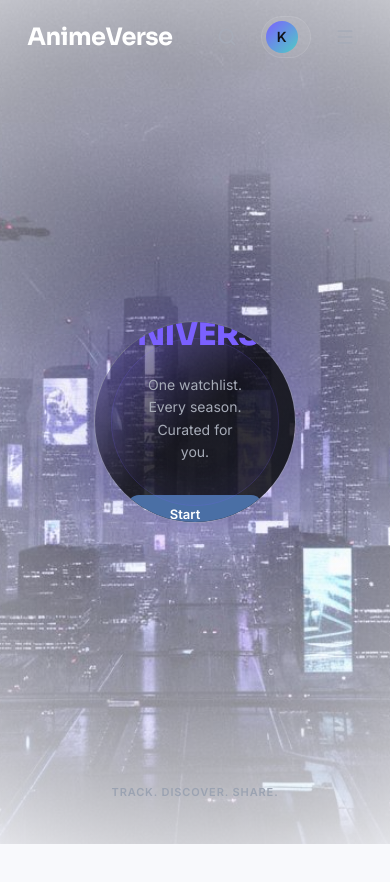
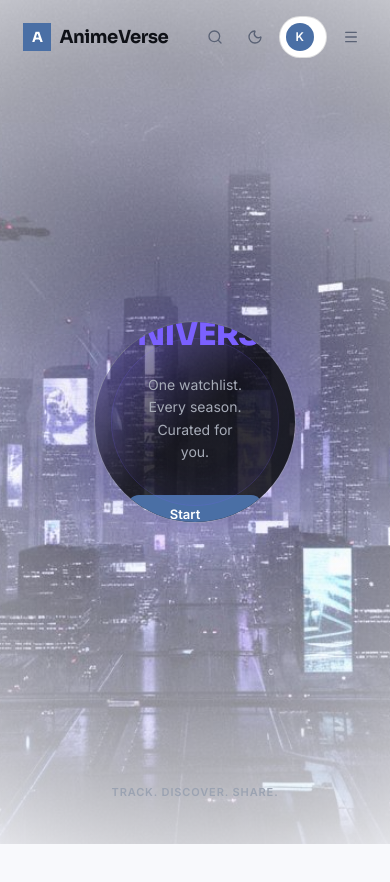
Before and after one commit to itsmecozy/animeverse, a React (Vite) app in the folder app/: page / in a window 390 px wide. Shown: the top 882 px of the page. Built offline with nearby package versions, Linux system fonts and the light colour scheme.

Commit message:
Add files via upload

```diff
--- a/app/src/components/Header.tsx
+++ b/app/src/components/Header.tsx
@@ -1,5 +1,5 @@
 import { useState, useEffect } from 'react';
-import { Search, Menu, X } from 'lucide-react';
+import { Search, Menu, X, Sun, Moon } from 'lucide-react';
 import { currentUser } from '@/data/mockData';
 
 interface HeaderProps {
@@ -8,54 +8,72 @@ interface HeaderProps {
 }
 
 export const Header = ({ onNavigate, currentSection }: HeaderProps) => {
-  const [isScrolled, setIsScrolled] = useState(false);
-  const [isMobileMenuOpen, setIsMobileMenuOpen] = useState(false);
+  const [isScrolled, setIsScrolled]       = useState(false);
+  const [isMobileMenuOpen, setMobileMenu] = useState(false);
+  const [isDark, setIsDark]               = useState(false);
+
+  // Persist theme preference
+  useEffect(() => {
+    const saved = localStorage.getItem('theme');
+    const prefersDark = window.matchMedia('(prefers-color-scheme: dark)').matches;
+    const dark = saved ? saved === 'dark' : prefersDark;
+    setIsDark(dark);
+    document.documentElement.classList.toggle('dark', dark);
+  }, []);
+
+  const toggleTheme = () => {
+    const next = !isDark;
+    setIsDark(next);
+    document.documentElement.classList.toggle('dark', next);
+    localStorage.setItem('theme', next ? 'dark' : 'light');
+  };
 
   useEffect(() => {
-    const handleScroll = () => {
-      setIsScrolled(window.scrollY > 100);
-    };
-
-    window.addEventListener('scroll', handleScroll, { passive: true });
-    return () => window.removeEventListener('scroll', handleScroll);
+    const onScroll = () => setIsScrolled(window.scrollY > 60);
+    window.addEventListener('scroll', onScroll, { passive: true });
+    return () => window.removeEventListener('scroll', onScroll);
   }, []);
 
   const navItems = [
-    { id: 'discover', label: 'Discover' },
-    { id: 'seasonal', label: 'Seasonal' },
-    { id: 'lists', label: 'Lists' },
+    { id: 'discover',  label: 'Discover'  },
+    { id: 'seasonal',  label: 'Seasonal'  },
+    { id: 'lists',     label: 'Lists'     },
     { id: 'community', label: 'Community' },
   ];
 
   return (
     <header
-      className={`fixed top-0 left-0 right-0 z-[1000] transition-all duration-500 ${
+      className={`fixed top-0 left-0 right-0 z-[1000] transition-all duration-300 ${
         isScrolled
-          ? 'bg-[#07070A]/90 backdrop-blur-md border-b border-white/5'
+          ? 'bg-[var(--bg-secondary)]/90 backdrop-blur-md border-b border-[var(--border)]'
           : 'bg-transparent'
       }`}
     >
-      <div className="flex items-center justify-between px-[7vw] py-4">
+      <div className="flex items-center justify-between px-[6vw] py-4">
+
         {/* Logo */}
         <button
           onClick={() => onNavigate('hero')}
           className="flex items-center gap-2 group"
         >
-          <span className="text-2xl font-bold font-['Sora'] tracking-tight text-white group-hover:text-[#7B61FF] transition-colors">
+          <div className="w-7 h-7 rounded-lg bg-[var(--accent)] flex items-center justify-center">
+            <span className="text-white font-bold text-sm font-['Sora']">A</span>
+          </div>
+          <span className="text-lg font-bold font-['Sora'] tracking-tight text-[var(--text-primary)] group-hover:text-[var(--accent)] transition-colors">
             AnimeVerse
           </span>
         </button>
 
-        {/* Desktop Navigation */}
-        <nav className="hidden md:flex items-center gap-8">
+        {/* Desktop Nav */}
+        <nav className="hidden md:flex items-center gap-1">
           {navItems.map((item) => (
             <button
               key={item.id}
               onClick={() => onNavigate(item.id)}
-              className={`accent-text transition-colors ${
+              className={`px-4 py-2 rounded-lg text-sm font-medium transition-all duration-200 ${
                 currentSection === item.id
-                  ? 'text-[#7B61FF]'
-                  : 'text-[#A7ACB8] hover:text-white'
+                  ? 'bg-[var(--accent-subtle)] text-[var(--accent)]'
+                  : 'text-[var(--text-secondary)] hover:text-[var(--text-primary)] hover:bg-[var(--bg-tertiary)]'
               }`}
             >
               {item.label}
@@ -64,51 +82,64 @@ export const Header = ({ onNavigate, currentSection }: HeaderProps) => {
         </nav>
 
         {/* Actions */}
-        <div className="flex items-center gap-4">
-          <button className="p-2 rounded-full hover:bg-white/5 transition-colors">
-            <Search className="w-5 h-5 text-[#A7ACB8]" />
+        <div className="flex items-center gap-2">
+
+          {/* Search */}
+          <button className="p-2 rounded-lg text-[var(--text-secondary)] hover:text-[var(--text-primary)] hover:bg-[var(--bg-tertiary)] transition-all">
+            <Search className="w-4 h-4" />
           </button>
 
+          {/* Theme toggle */}
+          <button
+            onClick={toggleTheme}
+            className="p-2 rounded-lg text-[var(--text-secondary)] hover:text-[var(--text-primary)] hover:bg-[var(--bg-tertiary)] transition-all"
+            aria-label="Toggle theme"
+          >
+            {isDark
+              ? <Sun  className="w-4 h-4" />
+              : <Moon className="w-4 h-4" />
+            }
+          </button>
+
+          {/* User / Sign In */}
           {currentUser ? (
-            <button className="flex items-center gap-2 p-1 pr-3 rounded-full bg-white/5 hover:bg-white/10 transition-colors border border-white/10">
-              <div className="w-8 h-8 rounded-full bg-gradient-to-br from-[#7B61FF] to-[#4ECDC4] flex items-center justify-center text-sm font-bold">
+            <button className="flex items-center gap-2 py-1.5 pl-1.5 pr-3 rounded-full border border-[var(--border-strong)] bg-[var(--bg-secondary)] hover:border-[var(--accent-border)] transition-all">
+              <div className="w-7 h-7 rounded-full bg-[var(--accent)] flex items-center justify-center text-white text-xs font-bold">
                 {currentUser.displayName[0]}
               </div>
-              <span className="text-sm font-medium hidden sm:block">{currentUser.displayName}</span>
+              <span className="text-sm font-medium text-[var(--text-primary)] hidden sm:block">
+                {currentUser.displayName}
+              </span>
             </button>
           ) : (
             <button className="btn-primary hidden sm:flex">Sign In</button>
           )}
 
-          {/* Mobile menu button */}
+          {/* Mobile hamburger */}
           <button
-            className="md:hidden p-2 rounded-full hover:bg-white/5 transition-colors"
-            onClick={() => setIsMobileMenuOpen(!isMobileMenuOpen)}
+            className="md:hidden p-2 rounded-lg text-[var(--text-secondary)] hover:bg-[var(--bg-tertiary)] transition-all"
+            onClick={() => setMobileMenu(!isMobileMenuOpen)}
           >
-            {isMobileMenuOpen ? (
-              <X className="w-5 h-5 text-[#A7ACB8]" />
-            ) : (
-              <Menu className="w-5 h-5 text-[#A7ACB8]" />
-            )}
+            {isMobileMenuOpen
+              ? <X    className="w-4 h-4" />
+              : <Menu className="w-4 h-4" />
+            }
           </button>
         </div>
       </div>
 
       {/* Mobile Menu */}
       {isMobileMenuOpen && (
-        <div className="md:hidden absolute top-full left-0 right-0 bg-[#07070A]/95 backdrop-blur-md border-b border-white/5 py-4">
-          <nav className="flex flex-col gap-2 px-[7vw]">
+        <div className="md:hidden absolute top-full left-0 right-0 bg-[var(--bg-secondary)] border-b border-[var(--border)] shadow-lg py-3">
+          <nav className="flex flex-col gap-1 px-[6vw]">
             {navItems.map((item) => (
               <button
                 key={item.id}
-                onClick={() => {
-                  onNavigate(item.id);
-                  setIsMobileMenuOpen(false);
-                }}
-                className={`accent-text py-3 text-left transition-colors ${
+                onClick={() => { onNavigate(item.id); setMobileMenu(false); }}
+                className={`py-2.5 px-3 rounded-lg text-sm font-medium text-left transition-all ${
                   currentSection === item.id
-                    ? 'text-[#7B61FF]'
-                    : 'text-[#A7ACB8] hover:text-white'
+                    ? 'bg-[var(--accent-subtle)] text-[var(--accent)]'
+                    : 'text-[var(--text-secondary)] hover:text-[var(--text-primary)] hover:bg-[var(--bg-tertiary)]'
                 }`}
               >
                 {item.label}
```
